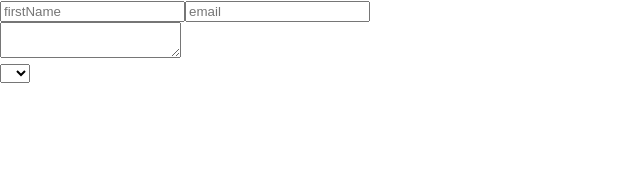
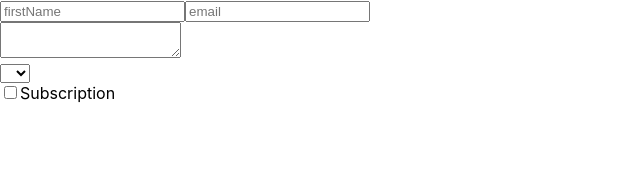
Before and after one commit to DmitriyMiroshnychenko/practice_react, a React (Create React App) app: page / in a window 1280 px wide. Shown: the top 173 px of the page, without its empty margins (0-640 px from the left). Built offline with nearby package versions, Linux system fonts and the light colour scheme.

Commit message:
added checkbox

```diff
--- a/src/components/Form.jsx
+++ b/src/components/Form.jsx
@@ -6,9 +6,14 @@ class Form extends React.Component {
     email: "",
     message: "",
     select: "",
+    subscription: false,
   };
   handleChange = (event) => {
     this.setState({ [event.target.name]: event.target.value });
+  };
+
+  handleCheckboxChange = (event) => {
+    this.setState({ [event.target.name]: event.target.checked });
   };
 
   validateName = () => {
@@ -26,7 +31,7 @@ class Form extends React.Component {
   };
 
   render() {
-    const { firstName, email, message, select } = this.state;
+    const { firstName, email, message, select, subscription } = this.state;
     return (
       <div>
         <input
@@ -54,6 +59,16 @@ class Form extends React.Component {
           <option value="2">2</option>
           <option value="3">3</option>
         </select>
+        <br />
+        <label>
+          <input
+            type="checkbox"
+            name="subscription"
+            checked={subscription}
+            onChange={this.handleCheckboxChange}
+          />
+          Subscription
+        </label>
       </div>
     );
   }
```
